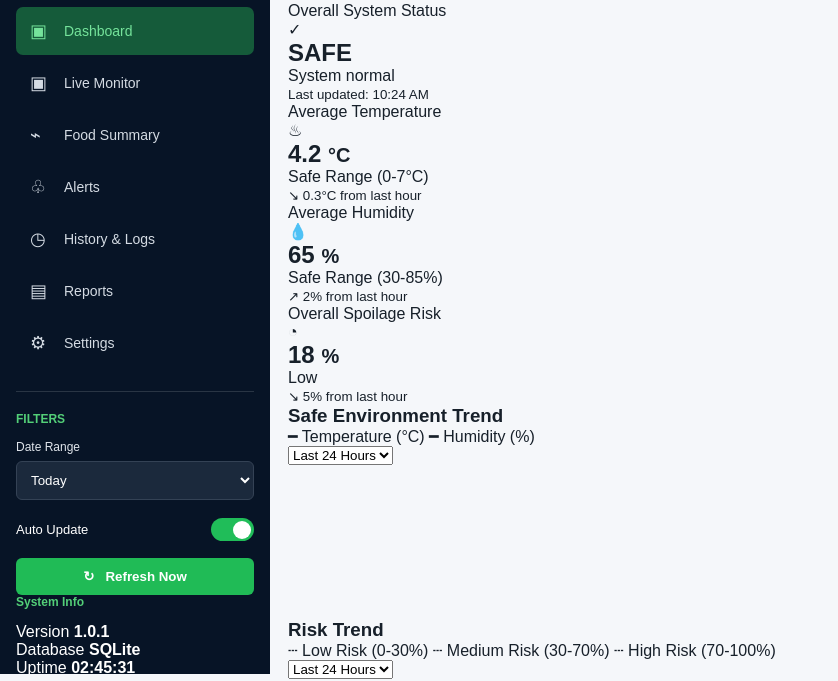
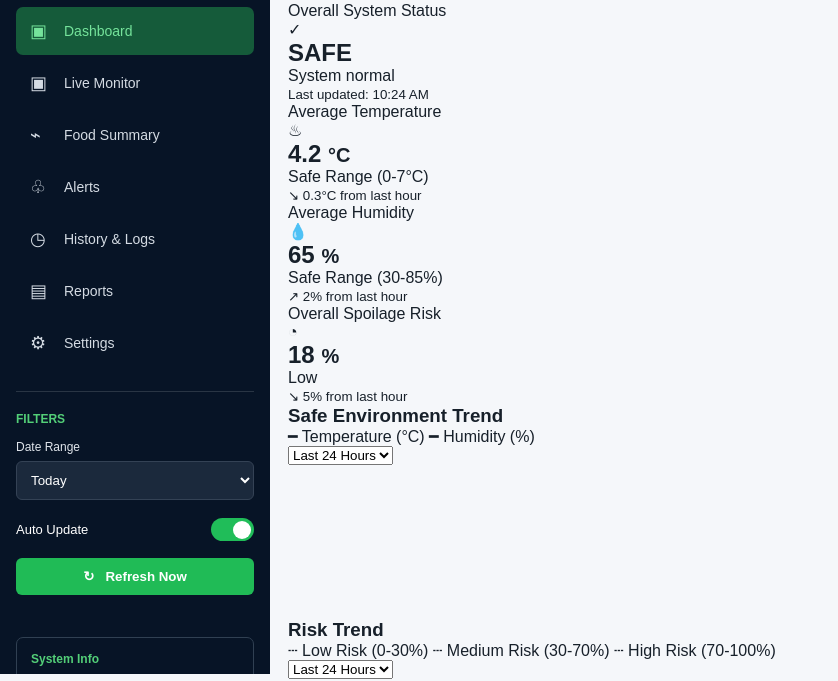
Before and after one commit to Jay-332/FoodChain-Guardian, a plain HTML site: page index.html in a window 1280 px wide. Shown: the part 126-807 px from the top of the page, without its empty margins (0-838 px from the left). Drawn offline with nearby package versions, Linux system fonts and the light colour scheme.

Commit message:
Style system information panel

```diff
--- a/style.css
+++ b/style.css
@@ -208,3 +208,28 @@ select {
 .refresh-btn:hover {
     background: #18a64a;
 }
+
+
+/* ================= SYSTEM INFO ================= */
+
+.system-info {
+    margin-top: 42px;
+    border: 1px solid #304052;
+    border-radius: 7px;
+    padding: 14px;
+}
+
+.system-info div {
+    display: flex;
+    justify-content: space-between;
+    margin: 12px 0;
+    font-size: 12px;
+}
+
+.system-info span {
+    color: #d0d7df;
+}
+
+.system-info b {
+    color: white;
+}
```
